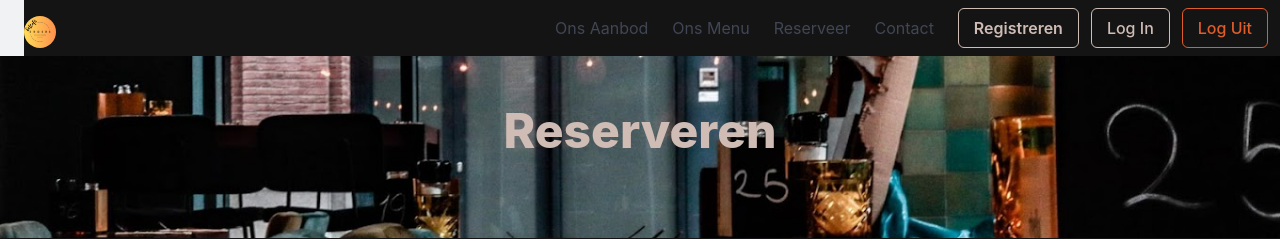
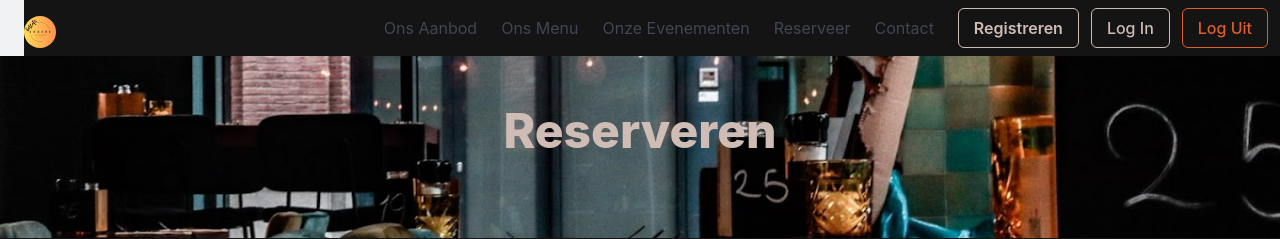
Before and after one commit to SukunaRaven/CLE2, a PHP site: page /reserveringen.php in a window 1280 px wide. Shown: the top 239 px of the page. Run offline with PHP 8.4, Linux system fonts and the light colour scheme.

Commit message:
nav balk bewerkt

```diff
--- a/reserveringen.php
+++ b/reserveringen.php
@@ -111,6 +111,10 @@ if (isset($_POST['submit'])) {
 
             <a href="menu.php" class="navbar-item is-link">
                 Ons Menu
+            </a>
+
+            <a href="evenementen.php" class="navbar-item is-link">
+                Onze Evenementen
             </a>
 
             <a href="reserveringen.php" class="navbar-item is-link">
```
